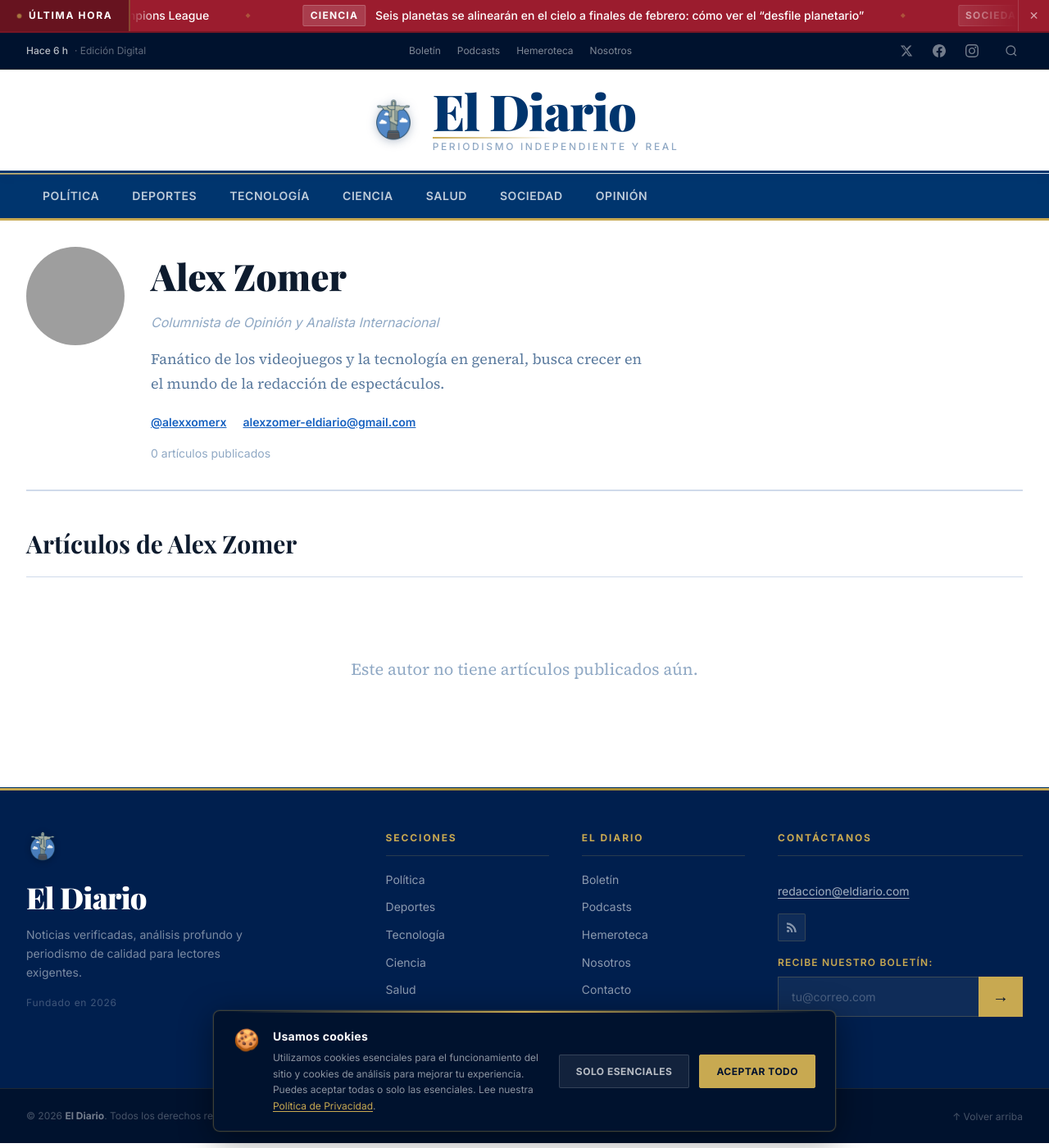
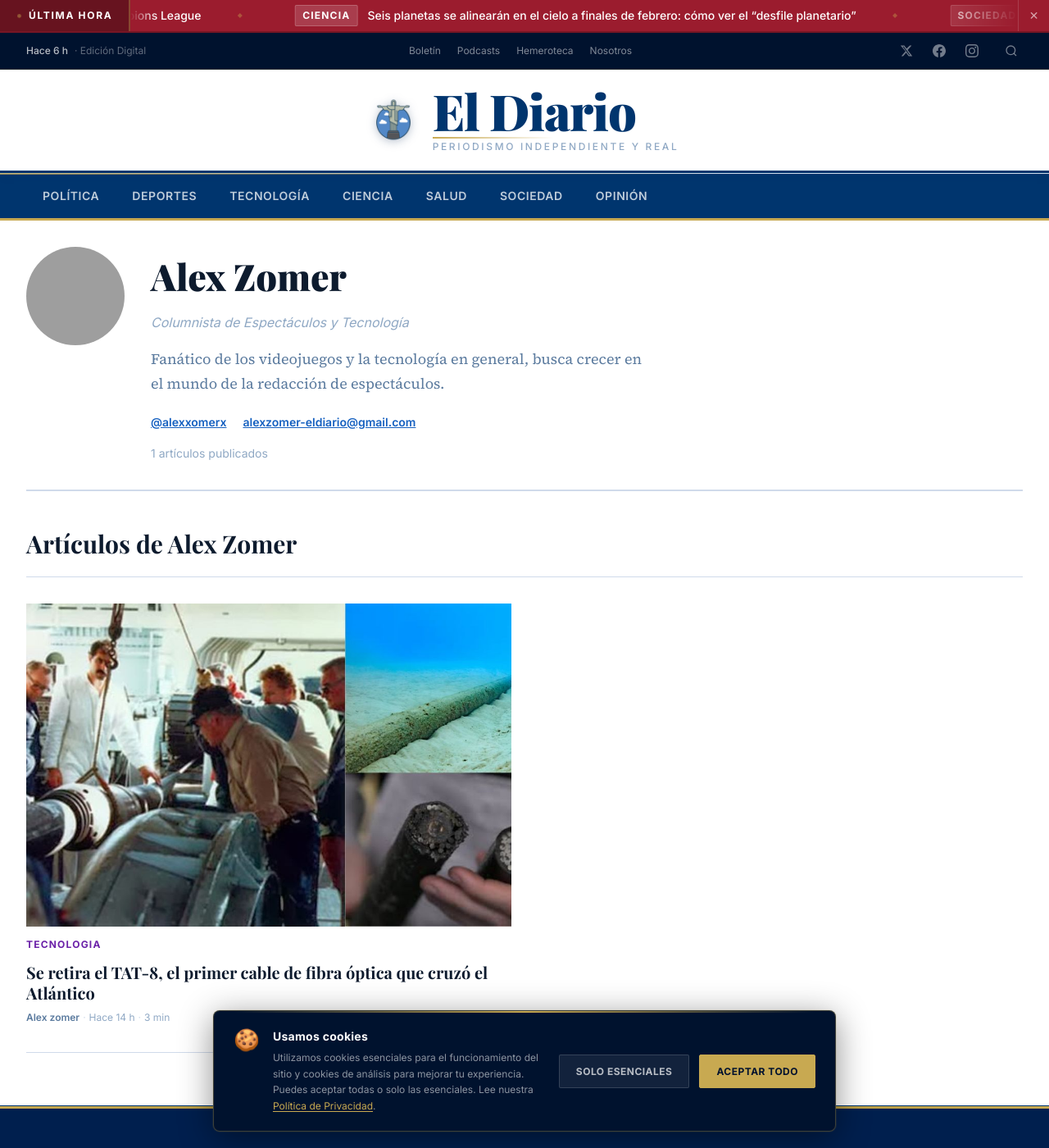
Before and after one commit to renedev0284-creator/Periodico, a Jekyll site: the page built from _authors/alex-zomer.md, in a window 1280 px wide and 1400 px high. Shown: the whole window at 82% size. Built offline with Jekyll 4.4.1, drawn with Linux system fonts in a browser that asks for light colours; some web fonts are replaced; part of the change alters nothing that is shown; grey boxes are pictures that could not be loaded.

Commit message:
Nuevo post de alex-zomer

```diff
--- a/_authors/miguel-torres.md
+++ b/_authors/alex-zomer.md
@@ -1,7 +1,7 @@
 ---
 name: alex-zomer
 display_name: "Alex Zomer"
-title: "Columnista de Opinión y Analista Internacional"
+title: "Columnista de Espectáculos y Tecnología"
 bio: "Fanático de los videojuegos y la tecnología en general, busca crecer en el mundo de la redacción de espectáculos."
 avatar: "/assets/images/authors/alex-zomer.jpg"
 email: "alexzomer-eldiario@gmail.com"
--- /dev/null
+++ b/_posts/2026-02-26-cable-fibra-optica.md
@@ -0,0 +1,49 @@
+---
+layout: post
+title: "Se retira el TAT-8, el primer cable de fibra óptica que cruzó el Atlántico"
+subtitle: "El histórico tendido, clave en la evolución de las telecomunicaciones modernas, quedó fuera de servicio en 2002 por una falla cuyo arreglo no se justificó por su alto costo"
+date: 2026-02-25 16:00:00 +0000
+categories: [tecnologia]
+tags: [internet, cables-submarinos, fibra-optica, telecomunicaciones, Atlantico]
+author: alex-zomer
+image: "/assets/images/posts/tat-8.jpg"
+image_caption: "Sección de cable submarino de telecomunicaciones durante labores de recuperación. Imagen referencial."
+excerpt: "Fue un pionero silencioso: el TAT-8 inauguró la era de los cables transoceánicos de fibra óptica en 1988. Tras una avería en 2002, quedó abandonado en el fondo del Atlántico y ahora está siendo recuperado para su retiro y reciclaje."
+featured: false
+breaking: false
+---
+
+Durante casi cuatro décadas, un tramo de historia de la conectividad global permaneció tendido en el fondo del océano Atlántico. Se trata del **TAT-8**, el primer cable transatlántico en utilizar **fibra óptica**, que entró en servicio en 1988 y marcó un antes y un después en la forma en que se transmitían comunicaciones entre América y Europa.
+
+Aunque en su origen nació como infraestructura de telecomunicaciones para llamadas, su salto tecnológico ayudó a sentar las bases del modelo que hoy sostiene el tráfico internacional de datos. Dicho de otra forma: buena parte de “cómo funciona internet entre continentes” se explica por el camino que abrió TAT-8.
+
+## Un hito: cruzar el Atlántico con luz
+
+TAT-8 fue construido por un consorcio liderado por compañías de telecomunicaciones de Estados Unidos, Reino Unido y Francia. Su gran novedad fue que, en lugar de depender de tecnología anterior, transmitía información mediante **pulsos de luz a través de fibra óptica**, con repetidores diseñados para regenerar la señal a lo largo del trayecto.
+
+Para la época, la capacidad era enorme en términos de telecomunicaciones: podía transportar el equivalente a **decenas de miles de llamadas simultáneas**, a una velocidad que hoy parece pequeña, pero que entonces representaba la puerta de entrada a la conectividad digital transoceánica.
+
+## La falla que lo dejó fuera de juego en 2002
+
+El cable dejó de operar en **2002**, luego de desarrollar una avería. El punto clave es que, para ese momento, ya existían sistemas más modernos y con mucha mayor capacidad. Repararlo implicaba una inversión que no se justificaba frente a alternativas más eficientes, por lo que el TAT-8 fue retirado del servicio y quedó en el lecho marino.
+
+Desde entonces, permaneció allí: desconectado, olvidado y superado por generaciones enteras de cables más potentes.
+
+## Por qué se retira ahora
+
+La novedad, en 2026, es que el cable **está siendo recuperado** y retirado de su ubicación. La operación no se centra en “volver a usarlo”, sino en **recuperar material** y gestionar el fin de vida de una infraestructura histórica.
+
+En reportes recientes se describe que las labores de recuperación han levantado tramos de cable y componentes asociados, con destino a procesos de **reciclaje**. El cable contiene materiales valiosos, como acero, cobre y recubrimientos, además de segmentos que pueden ser desmantelados de forma industrial.
+
+## Un recordatorio de la infraestructura invisible
+
+El retiro del TAT-8 pone sobre la mesa una realidad que pocos ven: el internet internacional no viaja principalmente “por satélite”, sino por una red física de **cables submarinos** que conectan continentes. Esa infraestructura evoluciona sin pausa: se instala, se reemplaza, se amplía y, finalmente, se retira cuando su mantenimiento deja de tener sentido.
+
+TAT-8 no es solo un cable antiguo. Es un símbolo de cómo se construyó la conectividad moderna: paso a paso, con avances que parecían gigantes en su época y que hoy forman parte de la base silenciosa del mundo digital.
+
+## Fuentes
+- WIRED, reportaje sobre el retiro del TAT-8 y su falla en 2002 :contentReference[oaicite:0]{index=0}
+- IEEE ETHW, ficha histórica del TAT-8 (entrada en servicio, distancia y capacidad) :contentReference[oaicite:1]{index=1}
+- Wikipedia, datos generales del sistema TAT-8 y su retiro en 2002 :contentReference[oaicite:2]{index=2}
+- Tom’s Hardware, cobertura sobre la recuperación del cable tras décadas en el fondo marino :contentReference[oaicite:3]{index=3}
+- Xataka, resumen en español sobre la avería de 2002 y el retiro actual :contentReference[oaicite:4]{index=4}
```
Also changed, not shown: assets/images/posts/tat-8.jpg (added).
